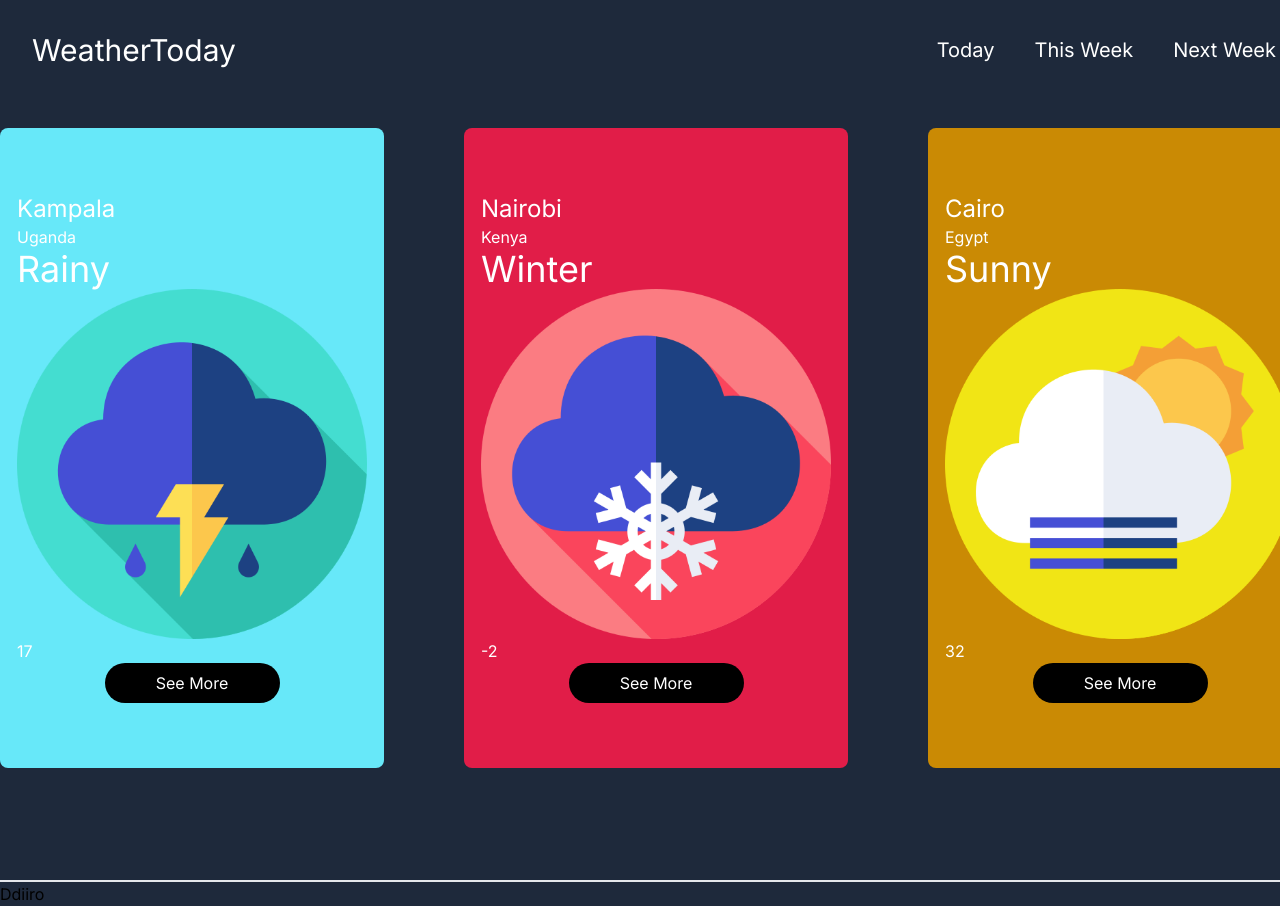
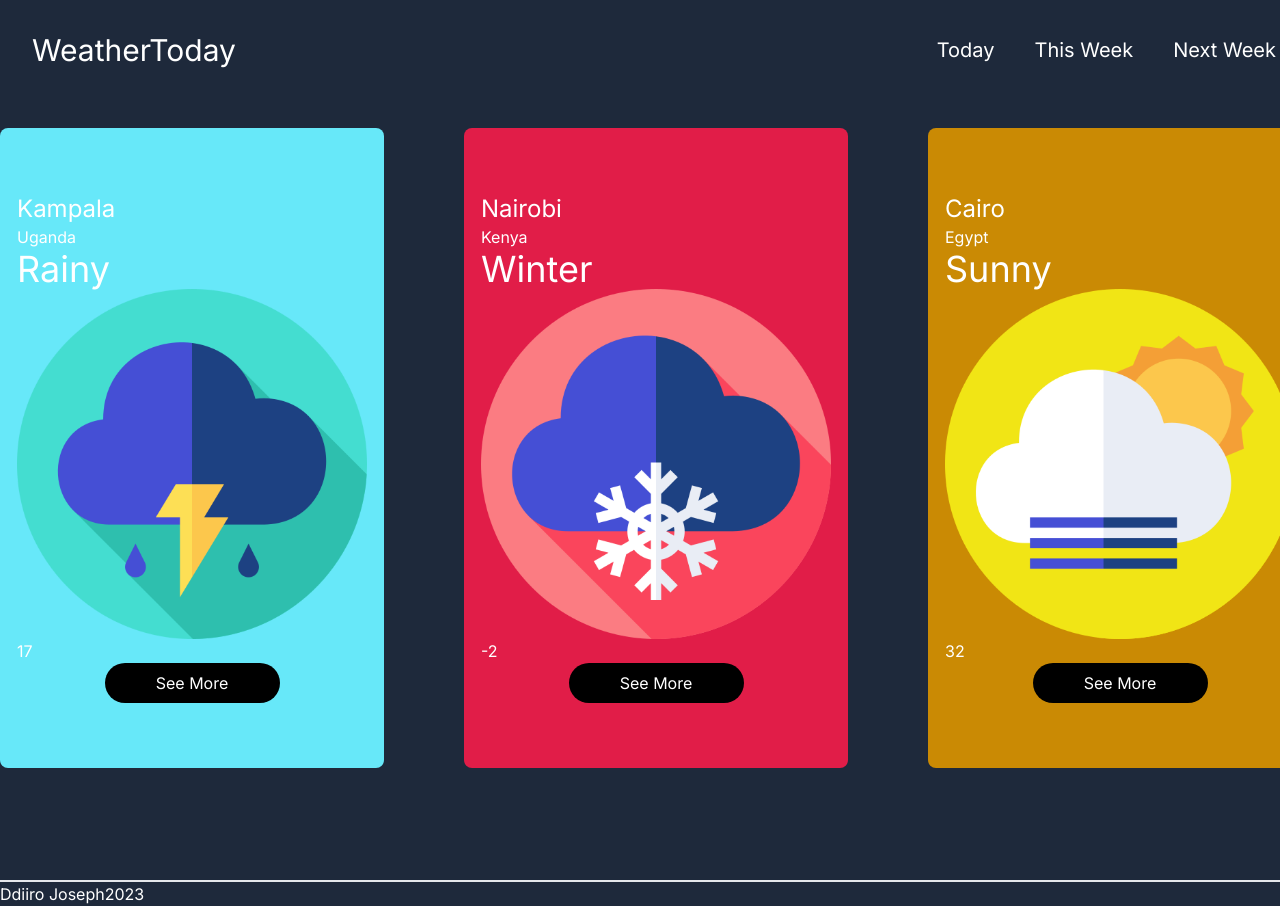
Before and after one commit to Ddiiro/Wetaher-App, a Next.js app in the folder weather-now/: page / in a window 1280 px wide. Shown: the top 906 px of the page. Built offline with nearby package versions, Linux system fonts and the light colour scheme.

Commit message:
Add footer content on home page

```diff
--- a/weather-now/src/app/page.tsx
+++ b/weather-now/src/app/page.tsx
@@ -85,9 +85,9 @@ export default function Home() {
         </div>
 
     </div>
-    <footer className="border-t-2 mt-28 flex">
-      <p>Ddiiro</p>
-
+    <footer className="border-t-2 mt-28 flex text-white">
+      <p>Ddiiro Joseph</p>
+      <p> 2023</p>
     </footer>
     </div>
   )
```
